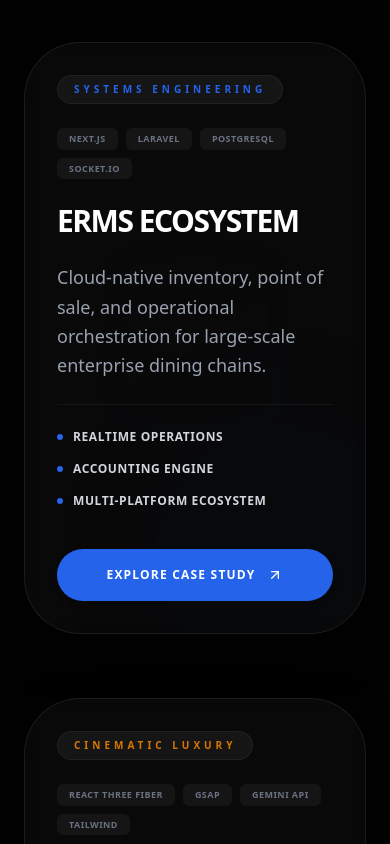
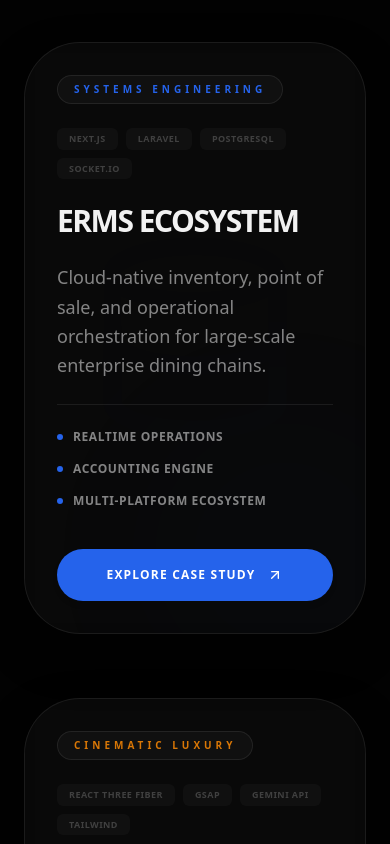
Before and after one commit to bassamdev711/bassam-alhakim-portfolio, a Next.js app: page / in a window 390 px wide. Shown: the part 4560-5404 px from the top of the page. Built offline with nearby package versions, Linux system fonts and the light colour scheme.

Commit message:
fix: responsive text colors for projects and mobile tap states

```diff
--- a/app/page.tsx
+++ b/app/page.tsx
@@ -139,6 +139,7 @@ export default function PortfolioPage() {
             transition={{ duration: 1.5, ease: [0.16, 1, 0.3, 1] }}
             style={{ x: portraitX, y: portraitY }}
             className="flex-1 relative group"
+            onTouchStart={() => {}}
           >
             {/* Cinematic Glow Behind Portrait */}
             <div className="absolute inset-0 bg-mood-blue rounded-full blur-[100px] animate-pulse" />
@@ -150,7 +151,7 @@ export default function PortfolioPage() {
                 alt="Bassam Alhakim"
                 animate={{ y: [0, -15, 0] }}
                 transition={{ duration: 6, repeat: Infinity, ease: "easeInOut" }}
-                className="w-full h-full object-cover grayscale contrast-125 brightness-75 transition-all duration-700 group-hover:grayscale-0 group-hover:brightness-100"
+                className="w-full h-full object-cover grayscale contrast-125 brightness-75 transition-all duration-700 group-hover:grayscale-0 group-hover:brightness-100 group-active:grayscale-0 group-active:brightness-100 active:grayscale-0 active:brightness-100"
               />
 
               {/* Gradient Mask (Melting into background) */}
@@ -593,7 +594,7 @@ function CinematicProjectCard({ project }: { project: typeof showcaseProjects[0]
       whileInView={{ opacity: 1, y: 0 }}
       viewport={{ once: true, margin: "-10%" }}
       transition={{ duration: 1, ease: [0.16, 1, 0.3, 1] }}
-      className="relative min-h-[55vh] md:min-h-[65vh] rounded-[3.5rem] overflow-hidden glass-panel border-white/5 p-8 md:p-14 flex flex-col justify-between group hover:border-white/15 transition-all duration-1000"
+      className="relative min-h-[55vh] md:min-h-[65vh] rounded-[3.5rem] overflow-hidden glass-panel p-8 md:p-14 flex flex-col justify-between group transition-all duration-1000"
     >
       {/* Background patterns */}
       <div className="absolute inset-0 -z-10 pointer-events-none opacity-20 group-hover:opacity-60 transition-opacity duration-1000">
@@ -608,14 +609,14 @@ function CinematicProjectCard({ project }: { project: typeof showcaseProjects[0]
       {/* Top Tag & Title */}
       <div className="flex flex-col md:flex-row justify-between items-start md:items-center gap-6">
         <span
-          className="text-[10px] font-black uppercase tracking-[0.4em] px-4 py-1.5 rounded-full bg-white/5 border border-white/5 transition-all duration-500 group-hover:border-current"
+          className="text-[10px] font-black uppercase tracking-[0.4em] px-4 py-1.5 rounded-full bg-glass-surface border border-glass-border transition-all duration-500 group-hover:border-current"
           style={{ color: project.accentColor }}
         >
           {project.tagline}
         </span>
         <div className="flex flex-wrap gap-2">
           {project.tech.map((t, idx) => (
-            <span key={idx} className="text-[9px] font-bold uppercase tracking-wider text-gray-500 bg-white/5 px-3 py-1 rounded-md">
+            <span key={idx} className="text-[9px] font-bold uppercase tracking-wider text-subtle bg-glass-surface px-3 py-1 rounded-md">
               {t}
             </span>
           ))}
@@ -624,19 +625,19 @@ function CinematicProjectCard({ project }: { project: typeof showcaseProjects[0]
 
       {/* Center Details */}
       <div className="my-6 space-y-6 max-w-2xl text-left">
-        <h3 className="text-3xl md:text-6xl font-black uppercase tracking-tighter text-white transition-all duration-500 pr-2 break-words">
+        <h3 className="text-3xl md:text-6xl font-black uppercase tracking-tighter text-foreground transition-all duration-500 pr-2 break-words">
           {project.name}
         </h3>
-        <p className="text-gray-400 text-lg leading-relaxed font-medium">
+        <p className="text-muted text-lg leading-relaxed font-medium">
           {project.desc}
         </p>
 
         {/* 3 Capabilities/Highlights */}
-        <div className="grid grid-cols-1 sm:grid-cols-3 gap-4 pt-6 border-t border-white/5">
+        <div className="grid grid-cols-1 sm:grid-cols-3 gap-4 pt-6 border-t border-glass-border">
           {project.highlights.map((h, i) => (
             <div key={i} className="flex items-center gap-2.5">
               <span className="w-1.5 h-1.5 rounded-full" style={{ backgroundColor: project.accentColor }} />
-              <span className="text-xs font-bold uppercase tracking-wider text-gray-300">{h}</span>
+              <span className="text-xs font-bold uppercase tracking-wider text-muted">{h}</span>
             </div>
           ))}
         </div>
```
